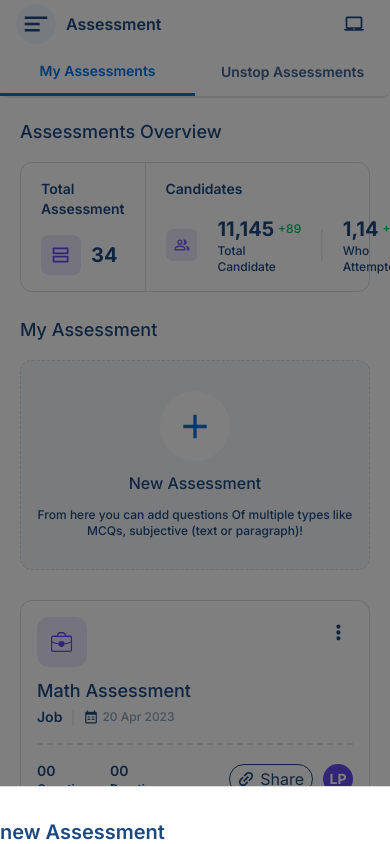
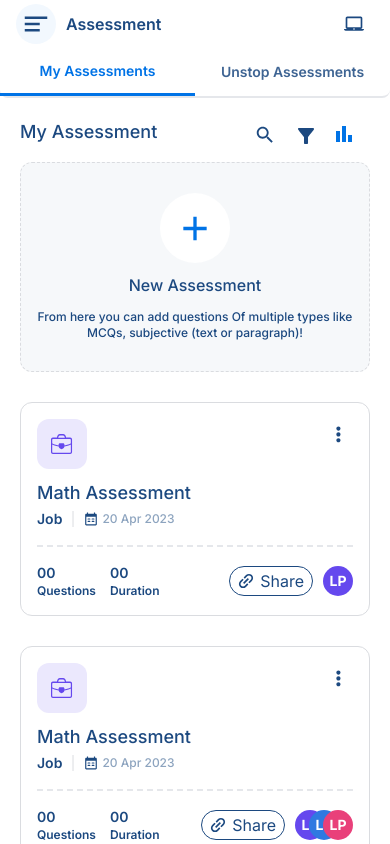
Before and after one commit to shobhit-28/unstop-challenge-1, a React (Vite) app: page / in a window 390 px wide. Built offline with nearby package versions, Linux system fonts and the light colour scheme.

Commit message:
made overview responsive

```diff
--- a/src/components/addAssessmentForm/addAssessmentForm.jsx
+++ b/src/components/addAssessmentForm/addAssessmentForm.jsx
@@ -24,7 +24,7 @@ export const AddAssessmentForm = () => {
     return (
 
         // form-container
-        <div className={classNames("h-screen w-screen fixed z-40 top-0 bg-black/50 text-[#1C4980] flex justify-center items-center duration-700", {
+        <div className={classNames("w-screen fixed z-40 top-0 bg-black/50 text-[#1C4980] flex justify-center items-center duration-700", {
             'h-0': !isAddAssessmentFormOpen,
             'h-screen': isAddAssessmentFormOpen,
         })}
@@ -32,8 +32,8 @@ export const AddAssessmentForm = () => {
 
             {/* form */}
             <div className={classNames("w-[36.9375rem] bg-white rounded-lg border border-[#DADCE0] max-h-screen overflow-auto fixed bottom-0", {
-                '-mb-[200%] duration-[2s]': !isAddAssessmentFormOpen,
-                'mb-[0] duration-[.8s]': isAddAssessmentFormOpen,
+                '-mb-[500%] duration-[2s]': !isAddAssessmentFormOpen,
+                'mb-[0]  duration-[.8s]': isAddAssessmentFormOpen,
             })} ref={formRef}>
 
                 <div className="flex justify-between items-center p-[1.875rem] border-b border-[#DADCE0]">
--- a/src/components/myAssessment/myAssessment.jsx
+++ b/src/components/myAssessment/myAssessment.jsx
@@ -3,13 +3,54 @@ import { useContext } from "react"
 import { StateHandlerContext } from "../../context/stateHandlerContext"
 
 import { AssessmentCard } from "../assessmentCard/assessmentCard"
+import classNames from "classnames"
 
 export const MyAssessment = () => {
-    const { setIsAddAssessmentFormOpen } = useContext(StateHandlerContext)
+    const { setIsAddAssessmentFormOpen, screenWidth, isOverViewOpen, setIsOverViewOpen } = useContext(StateHandlerContext)
 
     return (
-        <div className="mt-6 text-[#1C4980]">
-            <p className="text-lg mb-4 font-medium">My Assessment</p>
+        <div className={classNames("mt-6 text-[#1C4980] md:mt-0", {
+        })}>
+            <div className="flex items-center justify-between">
+                <p className="text-lg mb-4 font-medium">My Assessment</p>
+                {screenWidth <= 900 &&
+                    <div className="flex">
+
+                        <div className="w-10 h-10 p-1">
+                            <svg width="22" height="22" viewBox="0 0 22 22" fill="none" xmlns="http://www.w3.org/2000/svg">
+                                <g clipPath="url(#clip0_0_1035)">
+                                    <path d="M14.2083 12.8333H13.4842L13.2275 12.5858C14.1258 11.5408 14.6667 10.1842 14.6667 8.70833C14.6667 5.4175 11.9992 2.75 8.70833 2.75C5.4175 2.75 2.75 5.4175 2.75 8.70833C2.75 11.9992 5.4175 14.6667 8.70833 14.6667C10.1842 14.6667 11.5408 14.1258 12.5858 13.2275L12.8333 13.4842V14.2083L17.4167 18.7825L18.7825 17.4167L14.2083 12.8333ZM8.70833 12.8333C6.42583 12.8333 4.58333 10.9908 4.58333 8.70833C4.58333 6.42583 6.42583 4.58333 8.70833 4.58333C10.9908 4.58333 12.8333 6.42583 12.8333 8.70833C12.8333 10.9908 10.9908 12.8333 8.70833 12.8333Z" fill="#1C4980" />
+                                </g>
+                                <defs>
+                                    <clipPath id="clip0_0_1035">
+                                        <rect width="22" height="22" fill="white" />
+                                    </clipPath>
+                                </defs>
+                            </svg>
+                        </div>
+
+                        <div className="w-10 h-10 p-1">
+                            <svg width="24" height="24" viewBox="0 0 24 24" fill="none" xmlns="http://www.w3.org/2000/svg">
+                                <g clipPath="url(#clip0_0_1037)">
+                                    <path d="M4.25 5.66C4.35 5.79 9.99 12.99 9.99 12.99V19C9.99 19.55 10.44 20 11 20H13.01C13.56 20 14.02 19.55 14.02 19V12.98C14.02 12.98 19.51 5.96 19.77 5.64C20.03 5.32 20 5 20 5C20 4.45 19.55 4 18.99 4H5.01C4.4 4 4 4.48 4 5C4 5.2 4.06 5.44 4.25 5.66Z" fill="#1C4980" />
+                                </g>
+                                <defs>
+                                    <clipPath id="clip0_0_1037">
+                                        <rect width="24" height="24" fill="white" />
+                                    </clipPath>
+                                </defs>
+                            </svg>
+                        </div>
+
+                        <div className="w-10 h-10 p-1 cursor-pointer" onClick={() => setIsOverViewOpen(!isOverViewOpen)}>
+                            <svg width="20" height="20" viewBox="0 0 20 20" fill="none" xmlns="http://www.w3.org/2000/svg">
+                                <path d="M2 18V7H6V18H2ZM8 18V2H12V18H8ZM14 18V11H18V18H14Z" fill="#0073E6" />
+                            </svg>
+                        </div>
+
+                    </div>
+                }
+            </div>
             <div className="flex gap-[1.875rem] xl:flex-col">
 
                 {/* new assessment */}
--- a/src/components/overview/overview.css
+++ b/src/components/overview/overview.css
@@ -0,0 +1,41 @@
+@media screen and (width <=1215px) {
+    .grid-area {
+        display: grid;
+        grid-template-areas:
+            "div1 div2 div2 div2"
+            "partition partition partition partition"
+            "div3 div3 div3 div4"
+    }
+}
+
+@media screen and (width <=900px) {
+    .grid-area {
+        grid-template-columns: 50% 50%;
+        grid-template-areas:
+            "div1 div4"
+            "partition partition"
+            "div2 div2"
+            /* "partition partition"  */
+            "div3 div3";
+    }
+}
+
+.div-1 {
+    grid-area: div1;
+}
+
+.div-2 {
+    grid-area: div2;
+}
+
+.div-3 {
+    grid-area: div3;
+}
+
+.div-4 {
+    grid-area: div4;
+}
+
+.partition {
+    grid-area: partition;
+}
--- a/src/components/overview/overview.jsx
+++ b/src/components/overview/overview.jsx
@@ -1,13 +1,26 @@
+import classNames from 'classnames'
+
 import './overview.css'
+import { useContext } from 'react'
+import { StateHandlerContext } from '../../context/stateHandlerContext'
 
 export const Overview = () => {
+    const { isOverViewOpen, screenWidth } = useContext(StateHandlerContext)
+
     return (
-        <div className='text-[#1C4980]'>
+        <div className={classNames("md:relative duration-1000", {
+            'md:h-[25rem]': isOverViewOpen,
+            'md:h-0': !isOverViewOpen,
+        })}>
+            <div className={classNames('text-[#1C4980] overflow-hidden duration-700 md:absolute md:w-[100%]', {
+                'h-0': !isOverViewOpen,
+                'h-full': isOverViewOpen
+            })}>
                 <p className="text-lg mb-4 font-medium">Assessments Overview</p>
-            <div className="rounded-xl border border-[#DADCE0] flex">
+                <div className="rounded-xl border border-[#DADCE0] xxl:flex grid-area">
 
                     {/* total assessment */}
-                <div className="py-4 px-5 w-[10.125rem] border-r">
+                    <div className="py-4 px-5 w-[10.125rem] border-r div-1 md:border-r-0 sm:p-2">
                         <p className="text-sm font-semibold mb-4">Total Assessment</p>
                         <div className="flex items-center gap-[0.625rem]">
                             <svg className='w-10 h-10 p-[0.625rem] bg-[#EBE8FD] rounded-lg' width="20" height="20" viewBox="0 0 20 20" fill="none" xmlns="http://www.w3.org/2000/svg">
@@ -25,11 +38,11 @@ export const Overview = () => {
                     </div>
 
                     {/* candidates */}
-                <div className="py-4 px-5 border-r grow">
-                    <p className="text-sm font-semibold mb-4">Candidates</p>
-                    <div className="flex items-center gap-5">
+                    <div className="py-4 px-5 border-r grow xl:border-0 div-2 md:border-b sm:p-2">
+                        <p className="text-sm font-semibold mb-4 sm:mb-2">Candidates</p>
+                        <div className="flex items-center gap-5 sm:gap-2 xs:gap-0">
                             {/* icon */}
-                        <svg width="40" height="40" viewBox="0 0 40 40" fill="none" xmlns="http://www.w3.org/2000/svg">
+                            <svg className='sm:mr-2' width="40" height="40" viewBox="0 0 40 40" fill="none" xmlns="http://www.w3.org/2000/svg">
                                 <rect width="40" height="40" rx="8" fill="#EBE8FD" />
                                 <mask id="mask0_0_489" maskUnits="userSpaceOnUse" x="10" y="10" width="20" height="20">
                                     <rect x="10" y="10" width="20" height="20" fill="#D9D9D9" />
@@ -47,7 +60,7 @@ export const Overview = () => {
                                 <p className="text-xs font-medium">Total Candidate</p>
                             </div>
                             {/* partition */}
-                        <svg width="2" height="40" viewBox="0 0 2 40" fill="none" xmlns="http://www.w3.org/2000/svg">
+                            <svg className='xs:mx-2' width="2" height="40" viewBox="0 0 2 40" fill="none" xmlns="http://www.w3.org/2000/svg">
                                 <path d="M1 0V40" stroke="#DADCE0" />
                             </svg>
                             {/* attempted */}
@@ -61,10 +74,14 @@ export const Overview = () => {
                         </div>
                     </div>
 
+                    {screenWidth <= 1215 && <hr className='border-t w-full partition' />}
+
                     {/* source */}
-                <div className="py-4 px-5 border-r grow">
-                    <p className="text-sm font-semibold mb-4">Candidates Source</p>
-                    <div className="flex items-center gap-5">
+                    <div className="py-4 px-5 border-r grow div-3 md:border-r-0 sm:p-2">
+                        <p className="text-sm font-semibold mb-4 sm:mb-2">Candidates Source</p>
+                        <div className="flex items-center gap-5 sm:gap-2 sm:flex-col sm:items-start">
+
+                            <div className='flex items-center gap-5 sm:gap-2'>
                                 {/* icon */}
                                 <svg width="40" height="40" viewBox="0 0 40 40" fill="none" xmlns="http://www.w3.org/2000/svg">
                                     <rect width="40" height="40" rx="8" fill="#FCE8EF" />
@@ -83,10 +100,14 @@ export const Overview = () => {
                                     </div>
                                     <p className="text-xs font-medium">E-mail</p>
                                 </div>
+                            </div>
+
                             {/* partition */}
-                        <svg width="2" height="40" viewBox="0 0 2 40" fill="none" xmlns="http://www.w3.org/2000/svg">
+                            {screenWidth >= 450 && <svg width="2" height="40" viewBox="0 0 2 40" fill="none" xmlns="http://www.w3.org/2000/svg">
                                 <path d="M1 0V40" stroke="#DADCE0" />
-                        </svg>
+                            </svg>}
+
+                            <div className="flex items-center gap-5 sm:gap-2">
                                 {/* share */}
                                 <div className="">
                                     <div className="flex items-center gap-1">
@@ -109,9 +130,10 @@ export const Overview = () => {
                                 </div>
                             </div>
                         </div>
+                    </div>
 
                     {/* total assessment */}
-                <div className="py-4 pl-5 pr-[3.125rem] w-[11.75rem]">
+                    <div className="py-4 pl-5 pr-[3.125rem] w-[11.75rem] div-4 md:border-l sm:p-2">
                         <p className="text-sm font-semibold mb-4">Total Purpose</p>
                         <div className="flex items-center gap-[0.625rem]">
                             <svg width="40" height="40" viewBox="0 0 40 40" fill="none" xmlns="http://www.w3.org/2000/svg">
@@ -128,6 +150,8 @@ export const Overview = () => {
                         </div>
                     </div>
 
+
+                </div>
             </div>
         </div>
     )
--- a/src/context/stateHandlerContext.jsx
+++ b/src/context/stateHandlerContext.jsx
@@ -9,6 +9,7 @@ export const StateHandler = ({ children }) => {
     const [screenWidth, setScreenWidth] = useState(getCurrentDimension());
     const [isSideBarOpen, setIsSideBarOpen] = useState(screenWidth > 900);
     const [isAddAssessmentFormOpen, setIsAddAssessmentFormOpen] = useState(false)
+    const [isOverViewOpen, setIsOverViewOpen] = useState(screenWidth > 900)
 
     useEffect(() => {
         const updateWidth = () => {
@@ -17,6 +18,7 @@ export const StateHandler = ({ children }) => {
         window.addEventListener('resize', updateWidth);
 
         setIsSideBarOpen(screenWidth > 900)
+        // setIsOverViewOpen(screenWidth > 900)
 
         return (() => {
             window.removeEventListener('resize', updateWidth);
@@ -30,6 +32,8 @@ export const StateHandler = ({ children }) => {
             screenWidth,
             isAddAssessmentFormOpen,
             setIsAddAssessmentFormOpen,
+            isOverViewOpen,
+            setIsOverViewOpen,
         }}>
             {children}
         </StateHandlerContext.Provider>
--- a/tailwind.config.js
+++ b/tailwind.config.js
@@ -6,6 +6,7 @@ export default {
   ],
   theme: {
     screens: {
+      xxl: { 'min': '1215px' },
       xl: { 'max': '1215px' },
       lg: { 'max': '1024px' },
       md: { 'max': '900px' },
```
Lines whose indentation alone changed are shown as unchanged.
